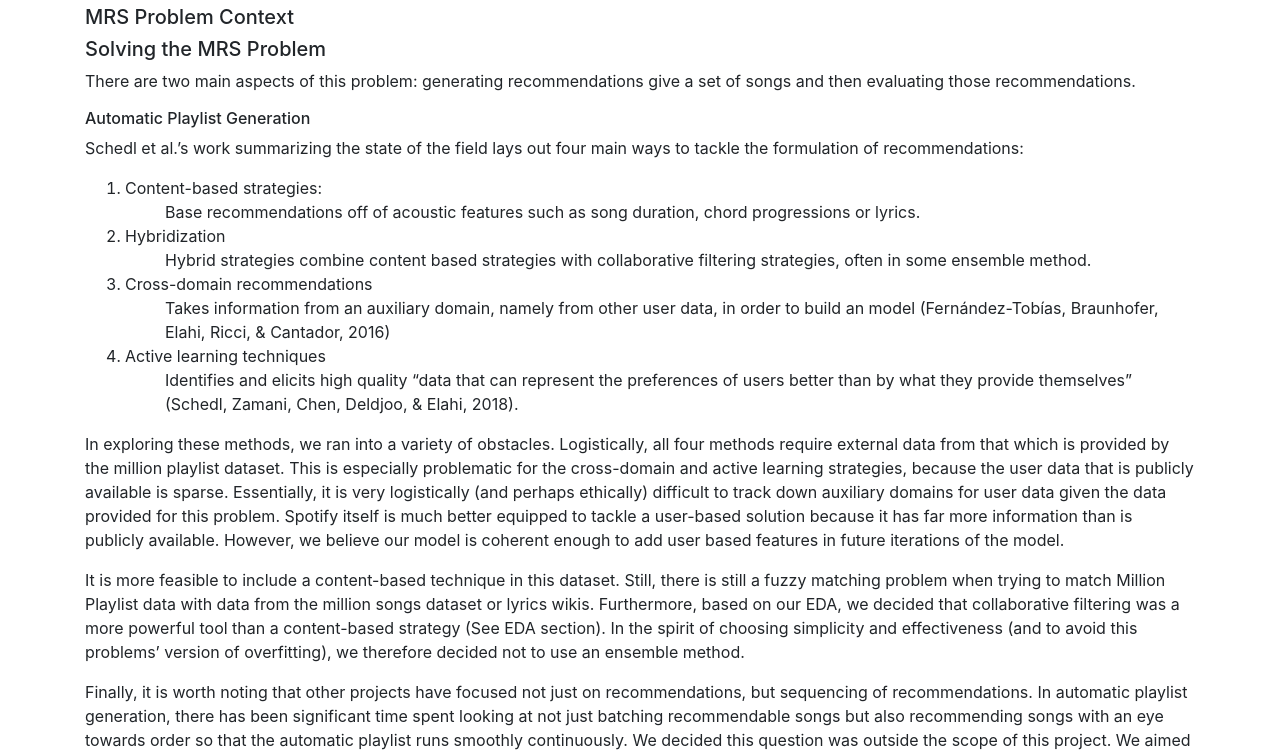
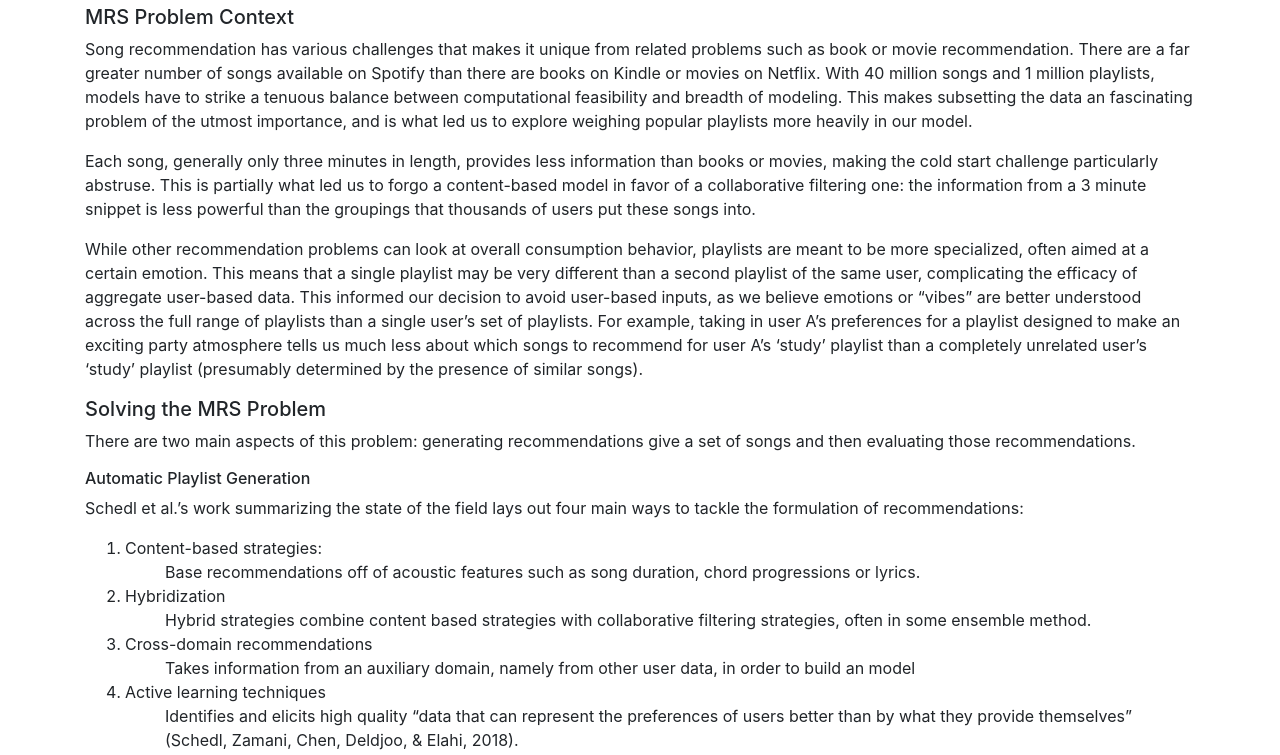
Before and after one commit to tlebryk/SpotifyMRS, a website: page literaturereview.html in a window 1280 px wide. Shown: the part 155-910 px from the top of the page. Drawn offline with Linux system fonts and the light colour scheme.

Commit message:
Update literaturereview.html

```diff
--- a/literaturereview.html
+++ b/literaturereview.html
@@ -63,7 +63,17 @@
       <h1 class="mt-5">Literature Review</h1>
         <!-- <img style="padding: 0 15px float: left," src="graph.png" width="599" height="442"  align=”right” alt=""> The logo in the navbar is now a default Bootstrap feature in Bootstrap 4! Make sure to set the width and height of the logo within the HTML. For best results, it's recommended that you use an SVG image as your logo. -->
 <h5>MRS Problem Context</h5>
+<p>
+  Song recommendation has various challenges that makes it unique from related problems such as book or movie recommendation. There are a far greater number of songs available on Spotify than there are books on Kindle or movies on Netflix. With 40 million songs and 1 million playlists, models have to strike a tenuous balance between computational feasibility and breadth of modeling. This makes subsetting the data an fascinating problem of the utmost importance, and is what led us to explore weighing popular playlists more heavily in our model.
+</p>
 
+<p>
+  Each song, generally only three minutes in length, provides less information than books or movies, making the cold start challenge particularly abstruse. This is partially what led us to forgo a content-based model in favor of a collaborative filtering one: the information from a 3 minute snippet is less powerful than the groupings that thousands of users put these songs into.
+</p>
+
+<p>
+  While other recommendation problems can look at overall consumption behavior, playlists are meant to be more specialized, often aimed at a certain emotion. This means that a single playlist may be very different than a second playlist of the same user, complicating the efficacy of aggregate user-based data. This informed our decision to avoid user-based inputs, as we believe emotions or “vibes” are better understood across the full range of playlists than a single user’s set of playlists. For example, taking in user A’s preferences for a playlist designed to make an exciting party atmosphere tells us much less about which songs to recommend for user A’s ‘study’ playlist than a completely unrelated user’s ‘study’ playlist (presumably determined by the presence of similar songs).
+</p>
 
 <h5>Solving the MRS Problem </h5>
 <p>
@@ -81,25 +91,30 @@ Schedl et al.’s work summarizing the state of the field lays out four main way
           <li>Hybridization</li>
             <ul> Hybrid strategies combine content based strategies with collaborative filtering strategies, often in some ensemble method. </ul>
           <li>Cross-domain recommendations</li>
-            <ul> Takes information from an auxiliary domain, namely from other user data, in order to build an model (Fernández-Tobías, Braunhofer, Elahi, Ricci, & Cantador, 2016)</ul>
+            <ul> Takes information from an auxiliary domain, namely from other user data, in order to build an model</ul>
           <li>Active learning techniques</li>
             <ul> Identifies and elicits high quality “data that can represent the preferences of users better than by what they provide themselves” (Schedl, Zamani, Chen, Deldjoo, & Elahi, 2018).</ul>
         </ol>
       </p>
       <p>
-        In exploring these methods, we ran into a variety of obstacles. Logistically, all four methods require external data from that which is provided by the million playlist dataset. This is especially problematic for the cross-domain and active learning strategies, because the user data that is publicly available is sparse. Essentially, it is very logistically (and perhaps ethically) difficult to track down auxiliary domains for user data given the data provided for this problem. Spotify itself is much better equipped to tackle a user-based solution because it has far more information than is publicly available. However, we believe our model is coherent enough to add user based features in future iterations of the model.
+        In exploring these methods, we ran into a variety of obstacles. Logistically, all four methods require external data from that which is provided by the million playlist dataset. This is especially problematic for the cross-domain and active learning strategies, because the user data that is publicly available is sparse. Essentially, it is very logistically (and perhaps ethically) difficult to track down auxiliary domains for user data given the data provided for this problem. Spotify is already much better equipped to tackle a user-based solution than we are because it has far more information than is publicly available. However, we believe our model is coherent enough to add user based features in future iterations.
       </p>
       <p>
-        It is more feasible to include a content-based technique in this dataset. Still, there is still a fuzzy matching problem when trying to match Million Playlist data with data from the million songs dataset or lyrics wikis. Furthermore, based on our EDA, we decided that collaborative filtering was a more powerful tool than a content-based strategy (See EDA section). In the spirit of choosing simplicity and effectiveness (and to avoid this problems’ version of overfitting), we therefore decided not to use an ensemble method.
+        It is more feasible to include a content-based technique in this dataset. Still, there is a fuzzy matching problem when trying to match the One Million Playlist data with data from the Million Songs dataset or lyrics wikis. Based on our EDA, we decided that collaborative filtering was a more powerful tool than a content-based strategy. In the spirit of choosing simplicity and effectiveness (and to avoid this problems’ version of overfitting), we therefore decided not to use an ensemble method around either user-based or content-based data.
       </p>
-      Finally, it is worth noting that other projects have focused not just on recommendations, but sequencing of recommendations. In automatic playlist generation, there has been significant time spent looking at not just batching recommendable songs but also recommending songs with an eye towards order so that the automatic playlist runs smoothly continuously. We decided this question was outside the scope of this project. We aimed purely at song discovery, not pleasing user experience in a continuation of an existing playlist. Spotify uses MRS in a number of ways: for existing playlists, it recommends 5-10 songs that might fit with the playlist as a whole, but need not flow as a continuous mix. For the majority of users who don’t have a paid subscription, any addition to the playlist can only be accessed through shuffle play, meaning it is arbitrary to attempt to add songs that flow with the last entries of the playlist. Our project interprets the problem of “song discovery” to mean this issue of batched recommendations without reference to playlist flow.
+      Finally, it is worth noting that other projects have focused not just on recommendations, but sequencing of recommendations. In automatic playlist generation, there has been significant time spent looking at not just batching recommendable songs but also recommending songs with an eye towards order so that the automatic playlist runs smoothly continuously. We decided this question was outside the scope of this project. We aimed purely at song discovery, not pleasing user experience in the continuation of an existing playlist. Spotify uses MRS in a number of ways: for existing playlists, it recommends 5-10 songs that might fit with the playlist as a whole, but need not flow as a continuous mix. For the majority of users who don’t have a paid subscription, any addition to the playlist can only be accessed through shuffle play, meaning it is arbitrary to attempt to add songs that flow with the last entries of the playlist. Our project interprets the problem of “song discovery” to mean this issue of batched recommendations without reference to playlist flow.
 
       <p>
         Spotify’s second main functionality is generating radio on request or after a listener has reached the end of a playlist. This last part is more akin to the MRS problems facing Pandora, which is in part why we left it outside the scope of this project. That said, continuous listening is easily implementable by simply looping our batch recommender as needed.
       </p>
+      <p>
+        Spotify’s second main functionality is generating radio on request or after a listener has reached the end of a playlist. This last part is more akin to the MRS problems Pandora specializes in, which is in part why we left it outside the scope of this project. That said, continuous listening is easily implementable by simply looping our batch recommender as needed.
+      </p>
+
+
 <h6>  Evaluation </h6>
       <p>
-        Evaluation for MRS can be split into three main categories: error, accuracy, and other methods. We settled on an accuracy based evaluation system. Error based methods require ratings systems to implement some sort of distance metric, and therefore are irrelevant to this problem. Non-accuracy based solutions look at metrics such as spread, diversity, novelty and serendipity of recommendations. These metrics are best served as complementary metrics, but by themselves do not offer a solution to this problem: a model can very well predict novel recommendations or have a wide coverage of the data in how it generates recommendations without those recommendations actually being useful to a wide swath of users. Without ratings to test if these novel, diverse, or serendipitous recommendations are actually well-received, accuracy remains the best metric for evaluating our model.
+        Evaluation for MRS can be split into three main categories: error, accuracy, and other methods. We settled on an accuracy-based evaluation system. Error-based methods require ratings systems to implement some sort of distance metric, and therefore are irrelevant to this problem. Non-accuracy based solutions look at metrics such as spread, diversity, novelty and serendipity of recommendations. These metrics are best served as complementary metrics, but by themselves do not offer a solution to this problem: a model can predict very novel recommendations or have a wide coverage of the data in how it generates recommendations without those recommendations actually being useful to users. Without ratings to test if these novel, diverse, or serendipitous recommendations are actually well-received, accuracy remains the best metric for evaluating our model.
       </p>
       <p>
         See <a href='citations.html'>works cited page</a> for list of references.
```
